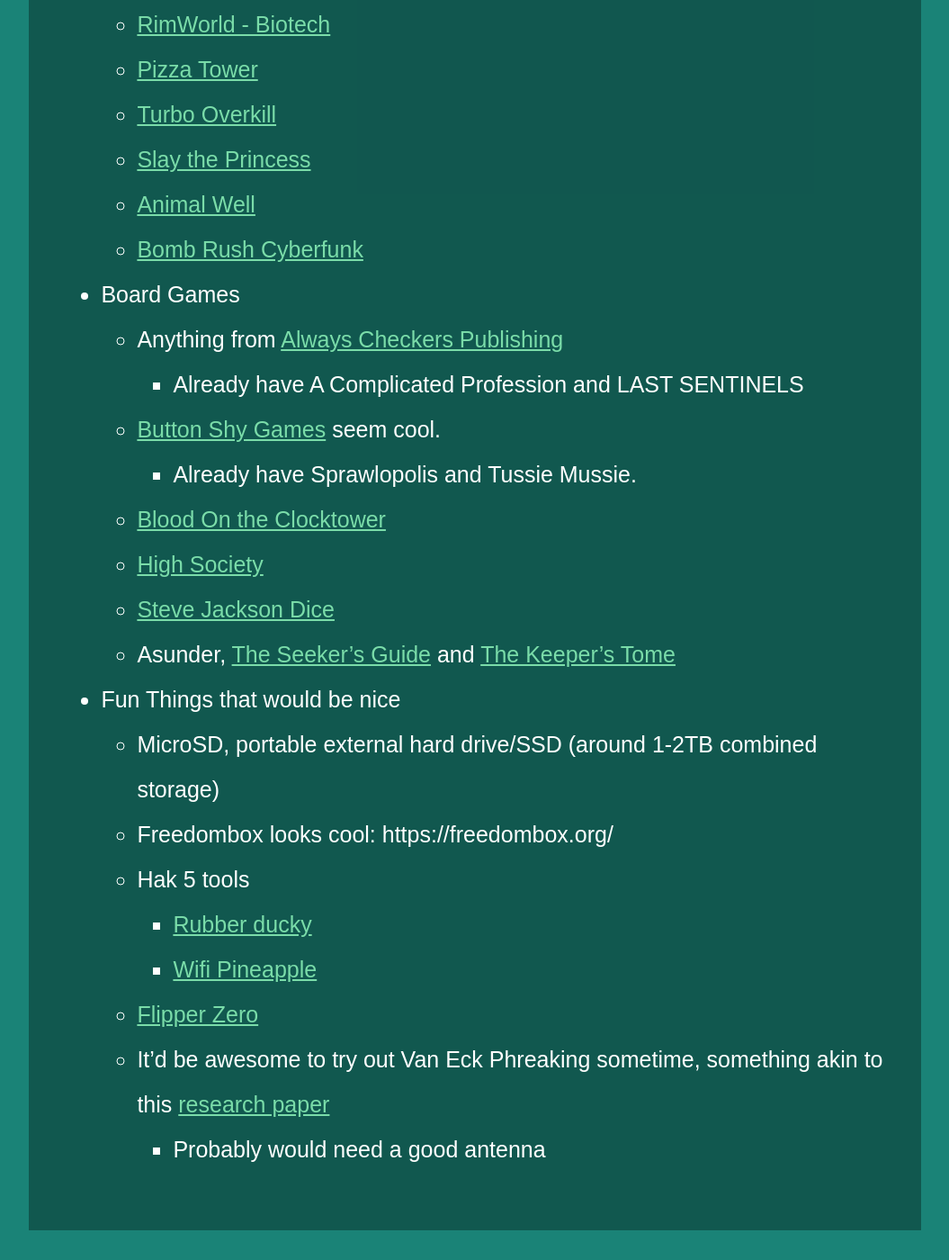
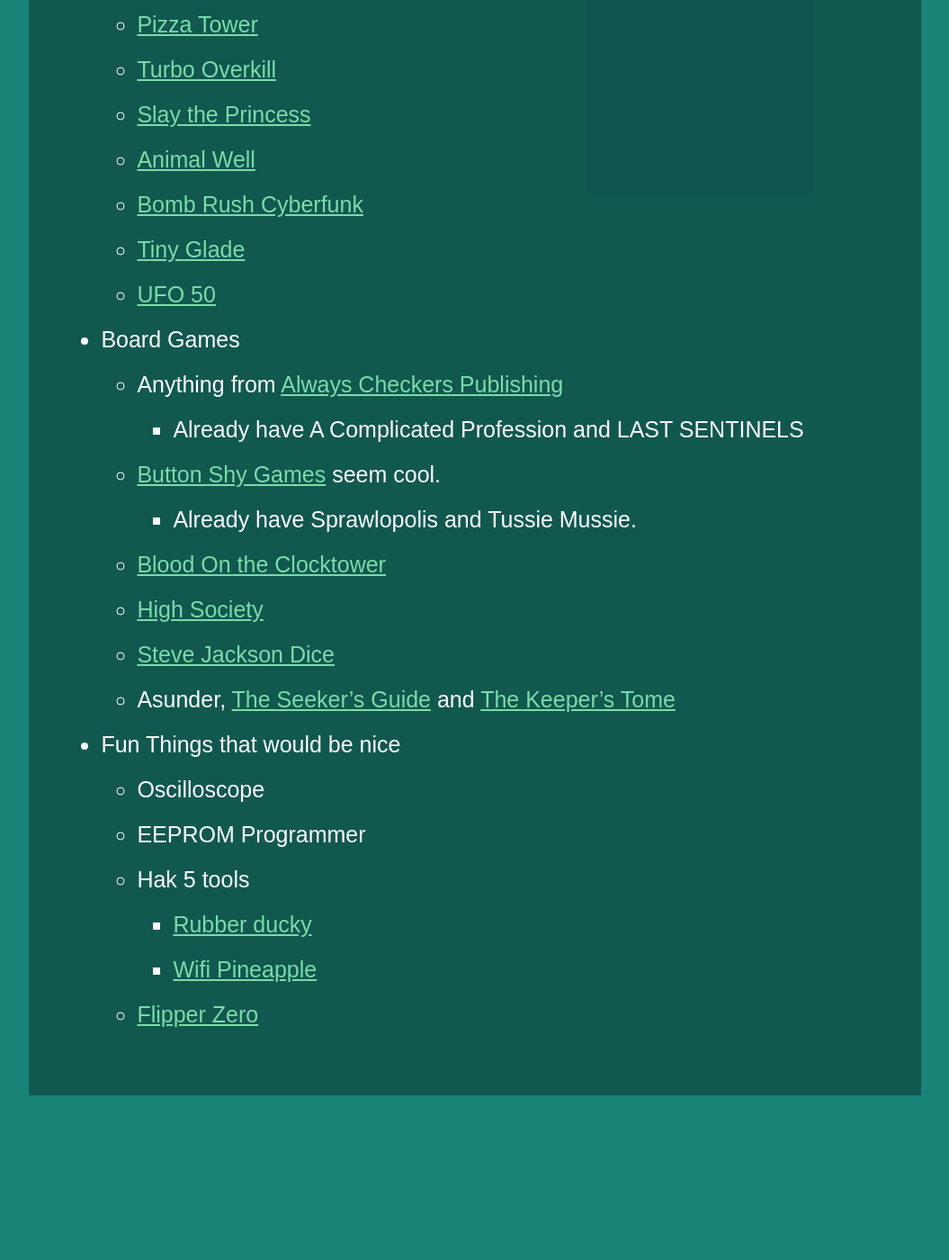
Before and after one commit to ambiguousname/ambiguousname.github.io, a Jekyll site: the page built from assets/wishlist.md, in a window 1280 px wide and 1400 px high, scrolled down 801 px. Shown: the whole window at 90% size, without its empty margins (112-1167 px from the left). Built offline with Jekyll 4.4.1, drawn with Linux system fonts in a browser that asks for light colours; after the commit the page ends 2051 px from its top, so only the background shows below that.

Commit message:
Uddaptes

```diff
--- a/assets/wishlist.md
+++ b/assets/wishlist.md
@@ -20,6 +19,8 @@
 	- [Slay the Princess](https://www.gog.com/en/game/slay_the_princess)
 	- [Animal Well](https://store.steampowered.com/app/813230/)
 	- [Bomb Rush Cyberfunk](https://www.gog.com/en/game/bomb_rush_cyberfunk)
+	- [Tiny Glade](https://store.steampowered.com/app/2198150/Tiny_Glade)
+	- [UFO 50](https://store.steampowered.com/app/1147860/UFO_50/)
 - Board Games
 	- Anything from [Always Checkers Publishing](https://alwayscheckers.com/)
 		- Already have A Complicated Profession and LAST SENTINELS
@@ -30,11 +31,9 @@
 	- [Steve Jackson Dice](http://www.sjgames.com/dice/)
 	- Asunder, [The Seeker's Guide](https://giftedrebels.com/products/the-seekers-guide-hardcover?variant=41151010734246) and [The Keeper's Tome](https://giftedrebels.com/products/the-keepers-tome-hardcover)
 - Fun Things that would be nice
-	- MicroSD, portable external hard drive/SSD (around 1-2TB combined storage)
-	- Freedombox looks cool: https://freedombox.org/
+	- Oscilloscope
+	- EEPROM Programmer
 	- Hak 5 tools
 		- [Rubber ducky](https://hak5.org/products/usb-rubber-ducky)
 		- [Wifi Pineapple](https://hak5.org/products/wifi-pineapple)
 	- [Flipper Zero](https://shop.flipperzero.one/)
-	- It'd be awesome to try out Van Eck Phreaking sometime, something akin to this [research paper](https://www.usenix.org/legacy/events/sec09/tech/full_papers/vuagnoux.pdf)
-		- Probably would need a good antenna
```
Also changed, not shown: other parts of assets/wishlist.md (+0 -1 lines).
